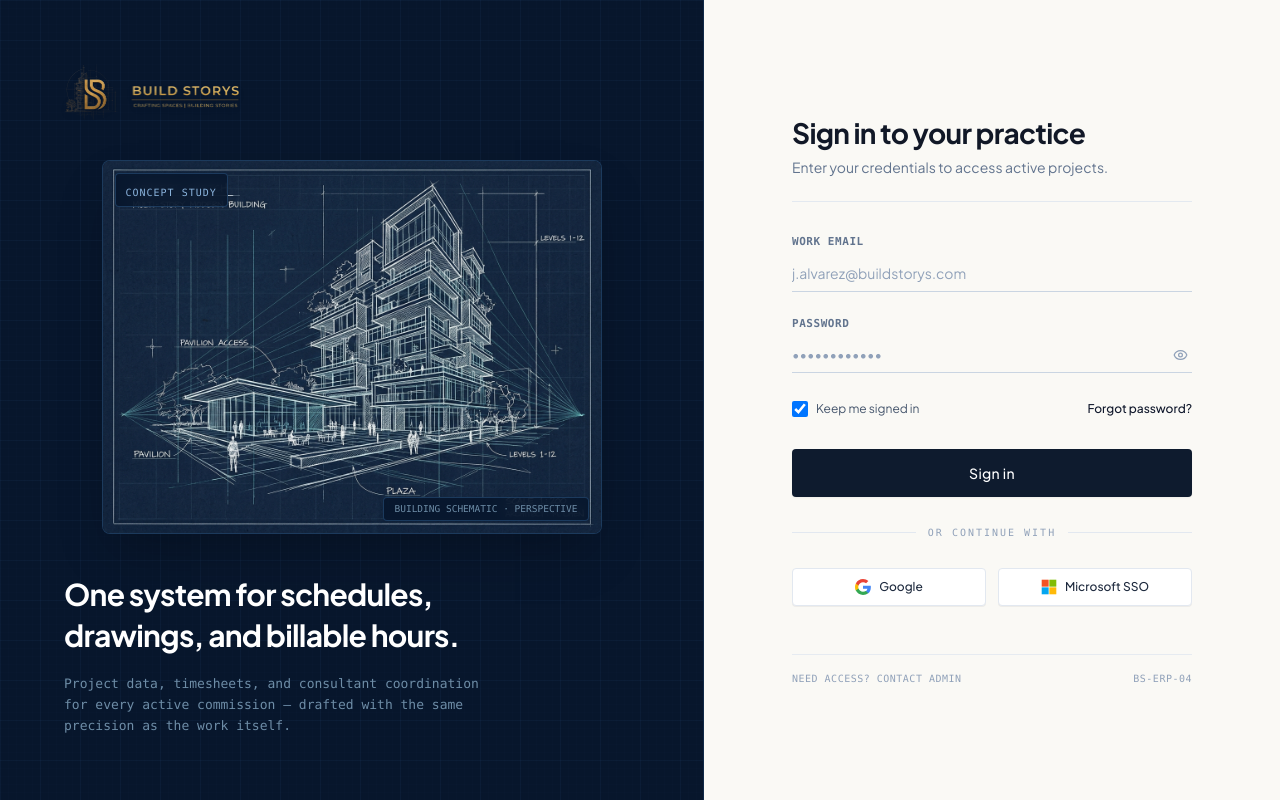
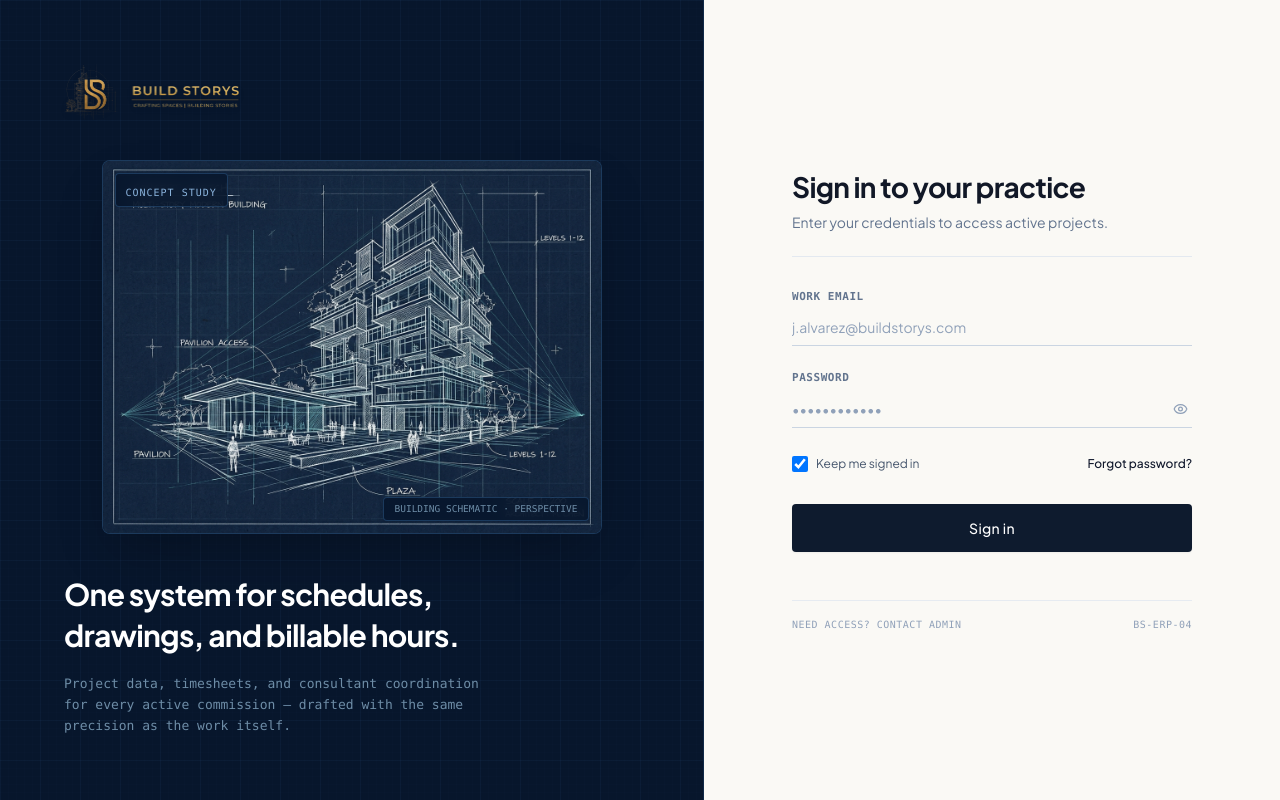
Before and after one commit to Shalv/archerp, a React (Vite) app: page / in a window 1280 px wide. Built offline with nearby package versions, Linux system fonts and the light colour scheme; no server answers; a web font is replaced by a local one.

Commit message:
refactor: remove SSO login functionality
Delete SSO buttons and associated handler from LoginPortalModal to restrict authentication to standard credentials.

```diff
--- a/src/components/LoginPortalModal.tsx
+++ b/src/components/LoginPortalModal.tsx
@@ -120,16 +120,6 @@
   const submit = async (event: React.FormEvent) => {
     event.preventDefault();
     await performLogin(identifier, password);
-  };
-
-  const handleSsoLogin = async (provider: 'Google' | 'Microsoft') => {
-    setLoading(true);
-    // Authenticate as lead architect Julian Alvarez for instant practice access
-    setTimeout(() => {
-      const user = authenticateClientUser('j.alvarez@buildstorys.com', 'demo') || INITIAL_ERP_USERS[0];
-      setLoading(false);
-      onLoginSuccess(user);
-    }, 600);
   };
 
   return (
@@ -375,51 +365,6 @@
 
             </form>
 
-            {/* Divider: OR CONTINUE WITH */}
-            <div className="relative my-7">
-              <div className="absolute inset-0 flex items-center">
-                <div className="w-full border-t border-slate-200" />
-              </div>
-              <div className="relative flex justify-center text-[10px] uppercase font-mono tracking-[0.2em] text-slate-400">
-                <span className="bg-[#FAF9F5] px-3">
-                  OR CONTINUE WITH
-                </span>
-              </div>
-            </div>
-
-            {/* SSO Buttons Grid (Google & Microsoft SSO) */}
-            <div className="grid grid-cols-2 gap-3">
-              <button
-                type="button"
-                onClick={() => handleSsoLogin('Google')}
-                disabled={loading}
-                className="w-full py-2.5 px-4 bg-white hover:bg-slate-50 active:bg-slate-100 border border-slate-200 hover:border-slate-300 rounded-sm text-xs font-medium text-slate-800 transition flex items-center justify-center gap-2 cursor-pointer shadow-2xs"
-              >
-                <svg className="w-4 h-4 shrink-0" viewBox="0 0 24 24">
-                  <path fill="#4285F4" d="M23.745 12.27c0-.7-.06-1.4-.19-2.07H12v4.51h6.6c-.29 1.52-1.14 2.82-2.4 3.68v3.05h3.88c2.27-2.09 3.66-5.17 3.66-9.17z"/>
-                  <path fill="#34A853" d="M12 24c3.24 0 5.95-1.08 7.93-2.91l-3.88-3.05c-1.08.72-2.45 1.16-4.05 1.16-3.12 0-5.77-2.1-6.72-4.93H1.25v3.15C3.26 21.36 7.33 24 12 24z"/>
-                  <path fill="#FBBC05" d="M5.28 14.27c-.25-.72-.38-1.49-.38-2.27s.13-1.55.38-2.27V6.58H1.25C.45 8.18 0 9.99 0 12s.45 3.82 1.25 5.42l4.03-3.15z"/>
-                  <path fill="#EA4335" d="M12 4.75c1.77 0 3.35.61 4.6 1.8l3.42-3.42C17.95 1.19 15.24 0 12 0 7.33 0 3.26 2.64 1.25 6.58l4.03 3.15c.95-2.83 3.6-4.98 6.72-4.98z"/>
-                </svg>
-                <span>Google</span>
-              </button>
-
-              <button
-                type="button"
-                onClick={() => handleSsoLogin('Microsoft')}
-                disabled={loading}
-                className="w-full py-2.5 px-4 bg-white hover:bg-slate-50 active:bg-slate-100 border border-slate-200 hover:border-slate-300 rounded-sm text-xs font-medium text-slate-800 transition flex items-center justify-center gap-2 cursor-pointer shadow-2xs"
-              >
-                <svg className="w-4 h-4 shrink-0" viewBox="0 0 23 23">
-                  <rect fill="#F35325" x="1" y="1" width="10" height="10"/>
-                  <rect fill="#81BC06" x="12" y="1" width="10" height="10"/>
-                  <rect fill="#05A6F0" x="1" y="12" width="10" height="10"/>
-                  <rect fill="#FFBA08" x="12" y="12" width="10" height="10"/>
-                </svg>
-                <span>Microsoft SSO</span>
-              </button>
-            </div>
-
             {/* Bottom Meta Bar: NEED ACCESS? CONTACT ADMIN & BS-ERP-04 */}
             <div className="flex items-center justify-between text-[10px] font-mono tracking-wider text-slate-400 mt-12 pt-4 border-t border-slate-200/80">
               <button
```
